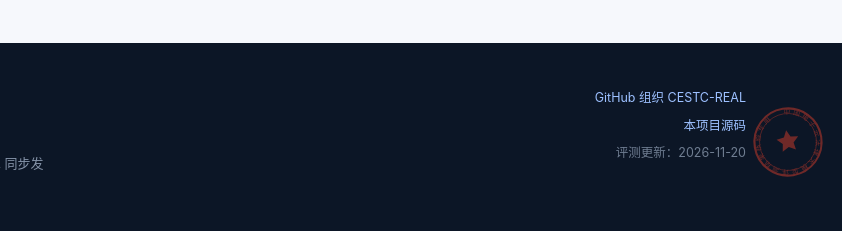
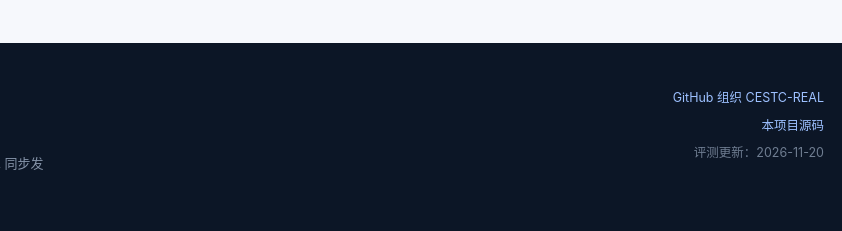
Before and after one commit to CESTC-REAL/legal-llm-test-report, a plain HTML site: page index.html in a window 1280 px wide. Shown: the part 7167-7398 px from the top of the page, 438-1280 px from the left. Drawn offline with Linux system fonts and the light colour scheme.

Commit message:
移除页脚核验印章，并还原页脚右侧为印章预留的内边距

```diff
--- a/assets/style.css
+++ b/assets/style.css
@@ -476,7 +476,7 @@ td.up, td.down { font-weight: 700; }
 .footer-note { max-width: 58ch; color: #8593a8; line-height: 1.75; }
 .footer-note p { margin: 0 0 6px; }
 .footer-note p:last-child { margin-bottom: 0; }
-.footer-meta { position: relative; text-align: right; color: #6f7d91; font-size: 12.5px; display: flex; flex-direction: column; gap: 6px; padding-right: 78px; }
+.footer-meta { text-align: right; color: #6f7d91; font-size: 12.5px; display: flex; flex-direction: column; gap: 6px; }
 
 /* ---------------- 响应式 ---------------- */
 @media (max-width: 1100px) {
@@ -523,10 +523,6 @@ td.up, td.down { font-weight: 700; }
 .stamp-legal {
   flex: none; width: 96px; height: 96px; margin-top: -16px;
   opacity: .82; transform: rotate(-8deg); pointer-events: none;
-}
-.stamp-foot {
-  position: absolute; right: 0; bottom: -14px; width: 72px; height: 72px;
-  opacity: .55; transform: rotate(-9deg); pointer-events: none;
 }
 
 /* ---------------- 法律任务版图 ---------------- */
--- a/index.html
+++ b/index.html
@@ -354,7 +354,6 @@
       <a href="https://github.com/CESTC-REAL" target="_blank" rel="noopener">GitHub 组织 CESTC-REAL</a>
       <a href="https://github.com/CESTC-REAL/legal-llm-test-report" target="_blank" rel="noopener">本项目源码</a>
       <div id="footer-date"></div>
-      <svg class="stamp stamp-foot" viewBox="0 0 120 120" aria-hidden="true"></svg>
     </div>
   </div>
 </footer>
```
